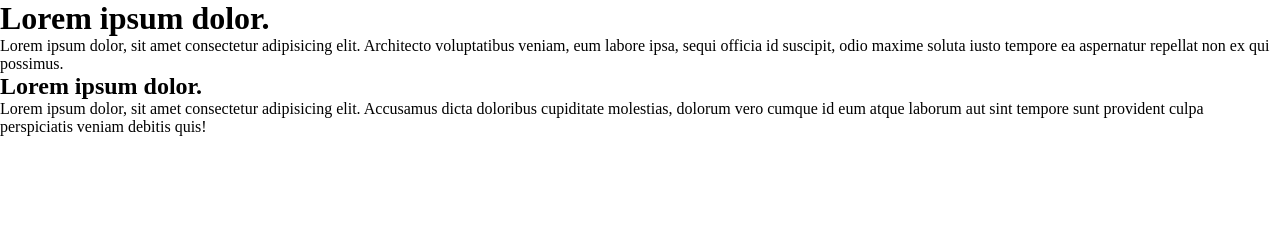
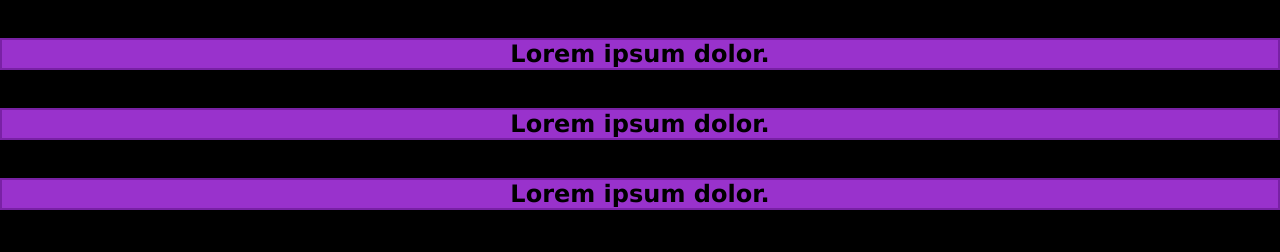
Before and after one commit to MohameddOuattara/samples, a plain HTML site: page index.html in a window 1280 px wide. Drawn offline with Linux system fonts and the light colour scheme.

Commit message:
Formating

```diff
--- a/css/style.css
+++ b/css/style.css
@@ -1,4 +1,12 @@
 * {
     margin: 0px;
     padding: 0px;
+    background-color: black;
+    font-family: Verdana, Geneva, Tahoma, sans-serif;
+    text-align: center;
 }
+
+section h2 {
+    background-color: darkorchid;
+    border: 2px solid rgb(121, 33, 165);
+}
--- a/index.html
+++ b/index.html
@@ -8,12 +8,19 @@
 </head>
 <body>
     <header>
-        <h1>Lorem ipsum dolor.</h1>
-        <p>Lorem ipsum dolor, sit amet consectetur adipisicing elit. Architecto voluptatibus veniam, eum labore ipsa, sequi officia id suscipit, odio maxime soluta iusto tempore ea aspernatur repellat non ex qui possimus.</p>
+        <h1>Our menu</h1>
     </header>
     <section>
         <h2>Lorem ipsum dolor.</h2>
         <p>Lorem ipsum dolor, sit amet consectetur adipisicing elit. Accusamus dicta doloribus cupiditate molestias, dolorum vero cumque id eum atque laborum aut sint tempore sunt provident culpa perspiciatis veniam debitis quis!</p>
     </section>
+    <section>
+        <h2>Lorem ipsum dolor.</h2>
+        <p>Lorem ipsum dolor, sit amet consectetur adipisicing elit. Accusamus dicta doloribus cupiditate molestias, dolorum vero cumque id eum atque laborum aut sint tempore sunt provident culpa perspiciatis veniam debitis quis!</p>
+    </section>
+    <section id="third_section">
+        <h2>Lorem ipsum dolor.</h2>
+        <p>Lorem ipsum dolor, sit amet consectetur adipisicing elit. Accusamus dicta doloribus cupiditate molestias, dolorum vero cumque id eum atque laborum aut sint tempore sunt provident culpa perspiciatis veniam debitis quis!</p>
+    </section>
 </body>
 </html>
```
